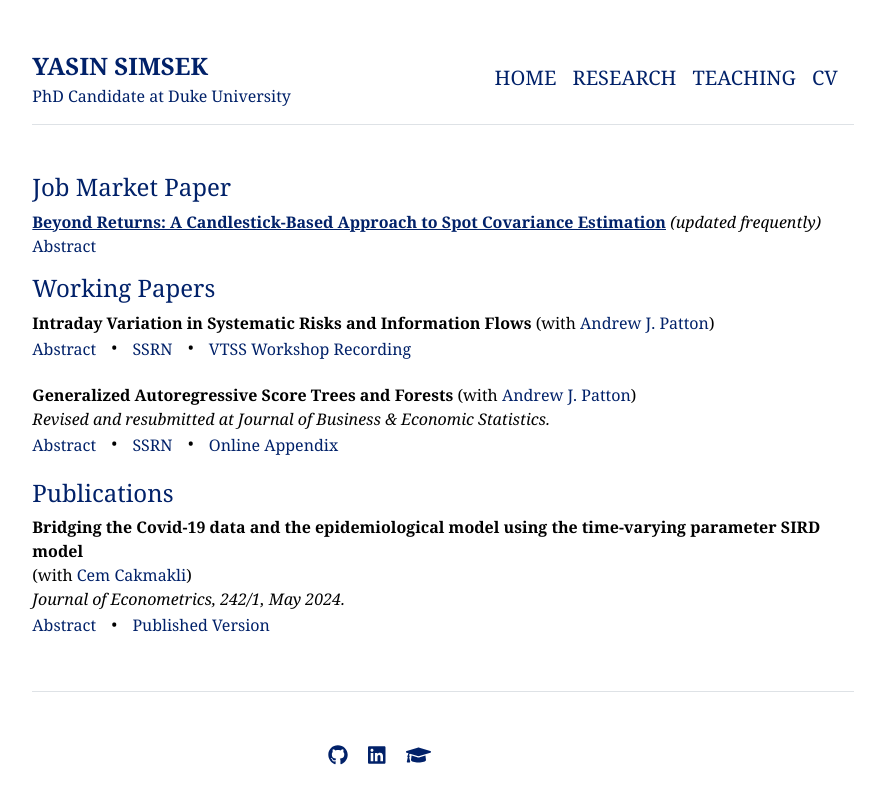
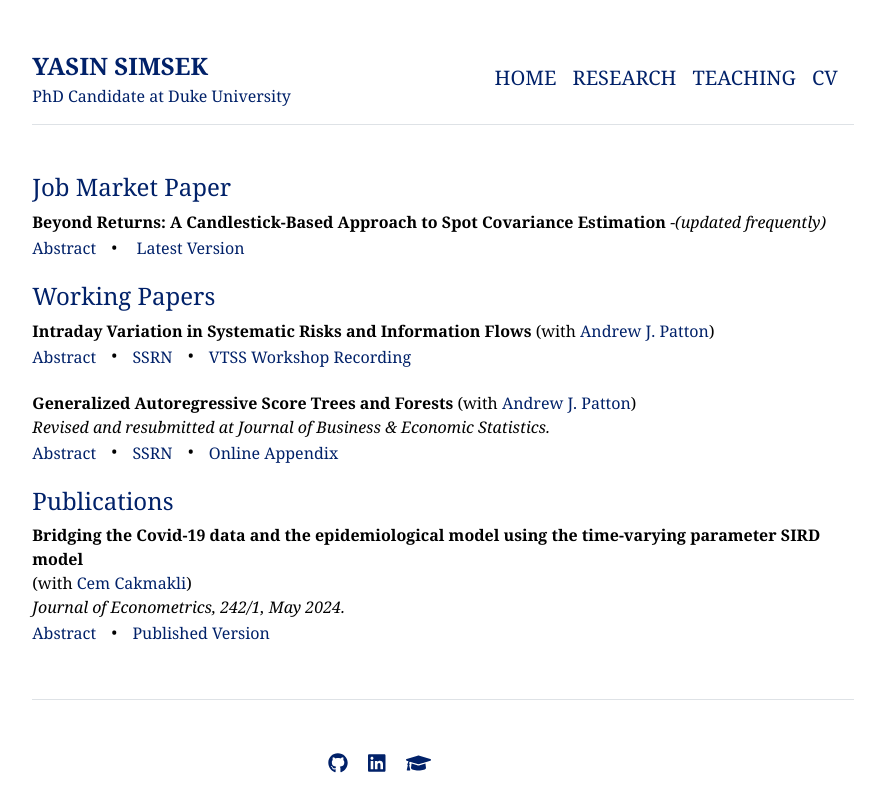
Before and after one commit to yasin-simsek/yasin-simsek.github.io, a Jekyll site: the page built from research.md, in a window 1280 px wide. Shown: the top 812 px of the page, without its empty margins (197-1082 px from the left). Built offline with Jekyll 4.4.1, drawn with Linux system fonts in a browser that asks for light colours.

Commit message:
jmp update

```diff
--- a/research.md
+++ b/research.md
@@ -51,9 +51,11 @@ title: "Research"
 
 #### <span style="color: #012169;">Job Market Paper</span>
 
-[**Beyond Returns: A Candlestick-Based Approach to Spot Covariance Estimation**](assets/documents/jmp_last_version.pdf) *(updated frequently)*
+**Beyond Returns: A Candlestick-Based Approach to Spot Covariance Estimation** *-(updated frequently)*
 <br>
 <span class="abstract-toggle" onclick="toggleAbstract(this)">Abstract</span>
+<span class="middot">&middot;
+</span> <a href="assets/documents/jmp_last_version.pdf" class="no-underline">Latest Version</a>
 <span class="abstract-content"> *Spot covariance estimation is commonly based on high-frequency open-to-close return data over short time windows, but such approaches face a trade-off between statistical accuracy and localization. In this paper, I introduce a new estimation framework using high-frequency candlestick data that include open, high, low, and close prices, effectively addressing this trade-off. By exploiting the information contained in candlesticks, the pro- posed method improves estimation accuracy relative to the benchmarks while preserving localization. I further develop a test for spot covariance inference based on candlesticks, which demonstrates reasonable size control and a notable increase in power, particularly in small samples. Motivated by recent work in the finance literature, I test empirically the market neutrality of the iShares Bitcoin Trust ETF (IBIT) using 1-minute candlestick data for the full year of 2024. The results show systematic deviations from market neutral- ity, especially in periods of market stress. An event study around FOMC announcements further illustrates the new method’s ability to detect subtle shifts in response to relatively mild information events.*</span>
 <br>
 
```
